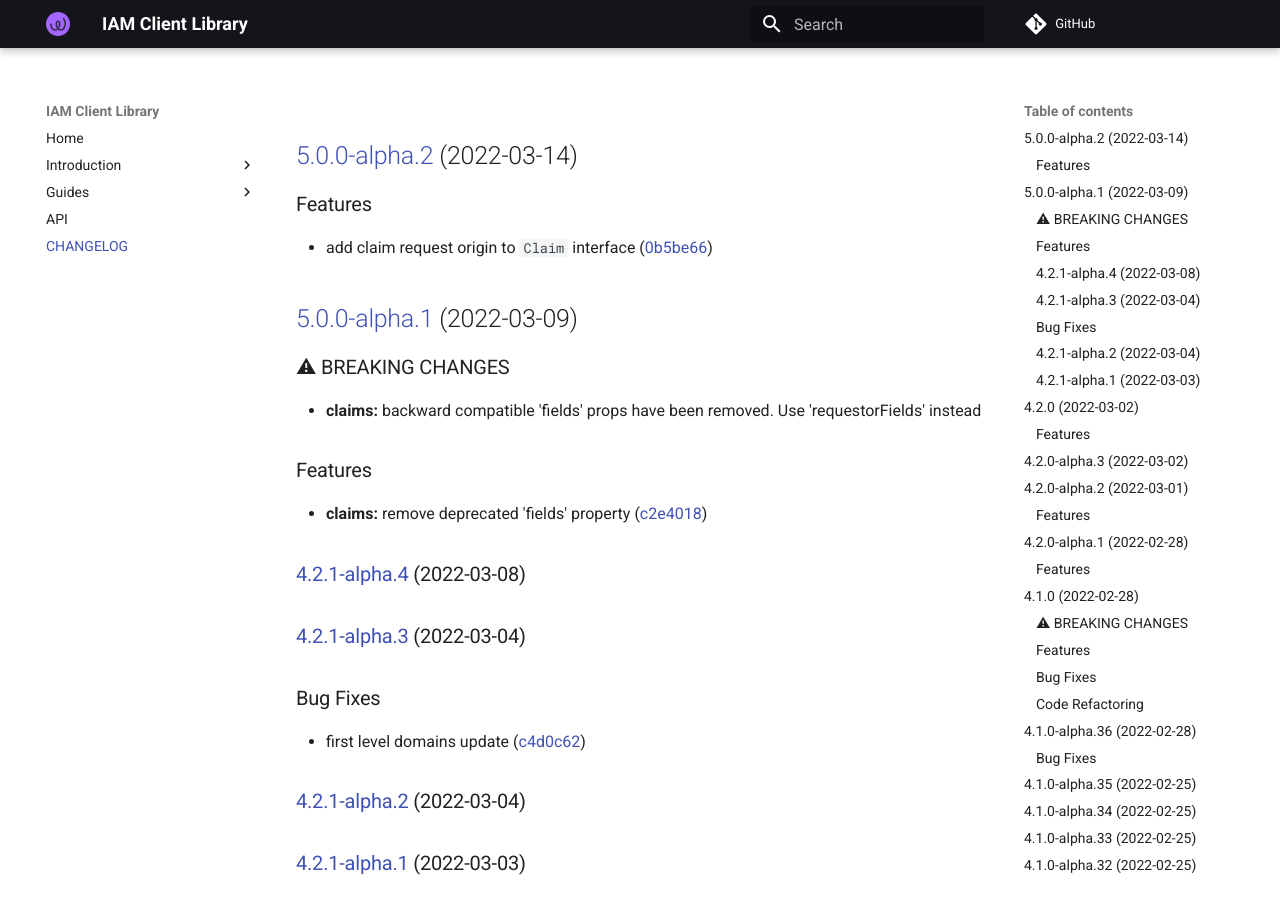
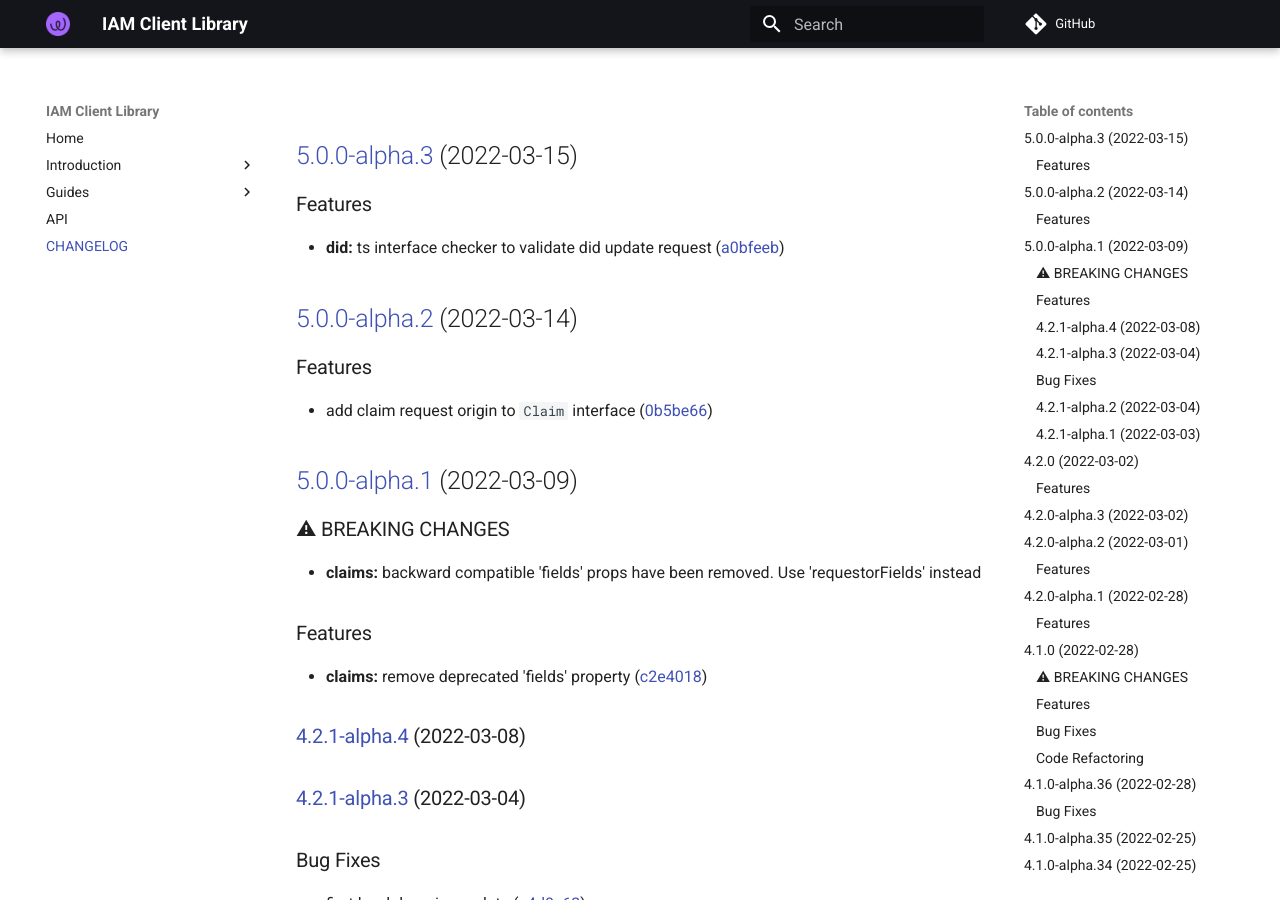
Before and after one commit to energywebfoundation/iam-client-lib, an MkDocs documentation site: the page built from docs/CHANGELOG.md, in a window 1280 px wide and 900 px high. Built offline with MkDocs 1.6.1 and Material for MkDocs 9.7.7, drawn with Linux system fonts in a browser that asks for light colours; comment, search, counter and statistics services are not loaded.

Commit message:
chore(release): 5.0.0-alpha.3 [skip ci]
## [5.0.0-alpha.3](https://github.com/energywebfoundation/iam-client-lib/compare/v5.0.0-alpha.2...v5.0.0-alpha.3) (2022-03-15)

### Features

* **did:** ts interface checker to validate did update request ([a0bfeeb](https://github.com/energywebfoundation/iam-client-lib/commit/a0bfeeb5a1e98537931e35e6cb24ca963c149007))

```diff
--- a/docs/CHANGELOG.md
+++ b/docs/CHANGELOG.md
@@ -1,3 +1,10 @@
+## [5.0.0-alpha.3](https://github.com/energywebfoundation/iam-client-lib/compare/v5.0.0-alpha.2...v5.0.0-alpha.3) (2022-03-15)
+
+
+### Features
+
+* **did:** ts interface checker to validate did update request ([a0bfeeb](https://github.com/energywebfoundation/iam-client-lib/commit/a0bfeeb5a1e98537931e35e6cb24ca963c149007))
+
 ## [5.0.0-alpha.2](https://github.com/energywebfoundation/iam-client-lib/compare/v5.0.0-alpha.1...v5.0.0-alpha.2) (2022-03-14)
 
 
--- a/package.json
+++ b/package.json
@@ -1,6 +1,6 @@
 {
   "name": "iam-client-lib",
-  "version": "5.0.0-alpha.2",
+  "version": "5.0.0-alpha.3",
   "description": "Library for Decentralized Identity and Access Management",
   "main": "dist/index.js",
   "module": "dist/index.esm.js",
```
